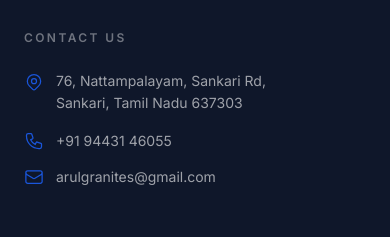
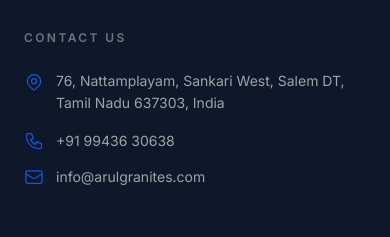
Before and after one commit to Vishnudharan24/arulgranites, a React (Vite) app: page / in a window 390 px wide. Shown: the part 9701-9938 px from the top of the page. Built offline with nearby package versions, Linux system fonts and the light colour scheme.

Commit message:
fix: Update contact details with new address, phone, and email

```diff
--- a/index.html
+++ b/index.html
@@ -31,9 +31,13 @@
       "image": "https://www.arulgranites.com/assets/aglogo.jpeg",
       "description": "Leading manufacturer and exporter of premium Indian granite monuments, headstones, and stone products from Tamil Nadu, India.",
       "url": "https://www.arulgranites.com/",
+      "telephone": "+919943630638",
+      "email": "info@arulgranites.com",
       "address": {
         "@type": "PostalAddress",
-        "addressLocality": "Sankari",
+        "streetAddress": "76, Nattamplayam, Sankari West, Salem DT",
+        "addressLocality": "Sankari West",
+        "postalCode": "637303",
         "addressRegion": "Tamil Nadu",
         "addressCountry": "IN"
       }
--- a/src/components/Footer.jsx
+++ b/src/components/Footer.jsx
@@ -61,24 +61,24 @@
                   <path strokeLinecap="square" strokeWidth="1.5" d="M15 11a3 3 0 11-6 0 3 3 0 016 0z" />
                 </svg>
                 <span className="text-sm text-white/60 leading-relaxed">
-                  76, Nattampalayam, Sankari Rd,<br />
-                  Sankari, Tamil Nadu 637303
+                  76, Nattamplayam, Sankari West, Salem DT,<br />
+                  Tamil Nadu 637303, India
                 </span>
               </li>
               <li className="flex gap-3">
                 <svg className="w-5 h-5 text-primary shrink-0" fill="none" stroke="currentColor" viewBox="0 0 24 24">
                   <path strokeLinecap="square" strokeWidth="1.5" d="M3 5a2 2 0 012-2h3.28a1 1 0 01.948.684l1.498 4.493a1 1 0 01-.502 1.21l-2.257 1.13a11.042 11.042 0 005.516 5.516l1.13-2.257a1 1 0 011.21-.502l4.493 1.498a1 1 0 01.684.949V19a2 2 0 01-2 2h-1C9.716 21 3 14.284 3 6V5z" />
                 </svg>
-                <a href="tel:+919443146055" className="text-sm text-white/60 hover:text-white transition-colors">
-                  +91 94431 46055
+                <a href="tel:+919943630638" className="text-sm text-white/60 hover:text-white transition-colors">
+                  +91 99436 30638
                 </a>
               </li>
               <li className="flex gap-3">
                 <svg className="w-5 h-5 text-primary shrink-0" fill="none" stroke="currentColor" viewBox="0 0 24 24">
                   <path strokeLinecap="square" strokeWidth="1.5" d="M21.75 6.75v10.5a2.25 2.25 0 01-2.25 2.25h-15a2.25 2.25 0 01-2.25-2.25V6.75m19.5 0A2.25 2.25 0 0019.5 4.5h-15a2.25 2.25 0 00-2.25 2.25m19.5 0v.243a2.25 2.25 0 01-1.07 1.916l-7.5 4.615a2.25 2.25 0 01-2.36 0L3.32 8.91a2.25 2.25 0 01-1.07-1.916V6.75" />
                 </svg>
-                <a href="mailto:arulgranites@gmail.com" className="text-sm text-white/60 hover:text-white transition-colors">
-                  arulgranites@gmail.com
+                <a href="mailto:info@arulgranites.com" className="text-sm text-white/60 hover:text-white transition-colors">
+                  info@arulgranites.com
                 </a>
               </li>
             </ul>
```
